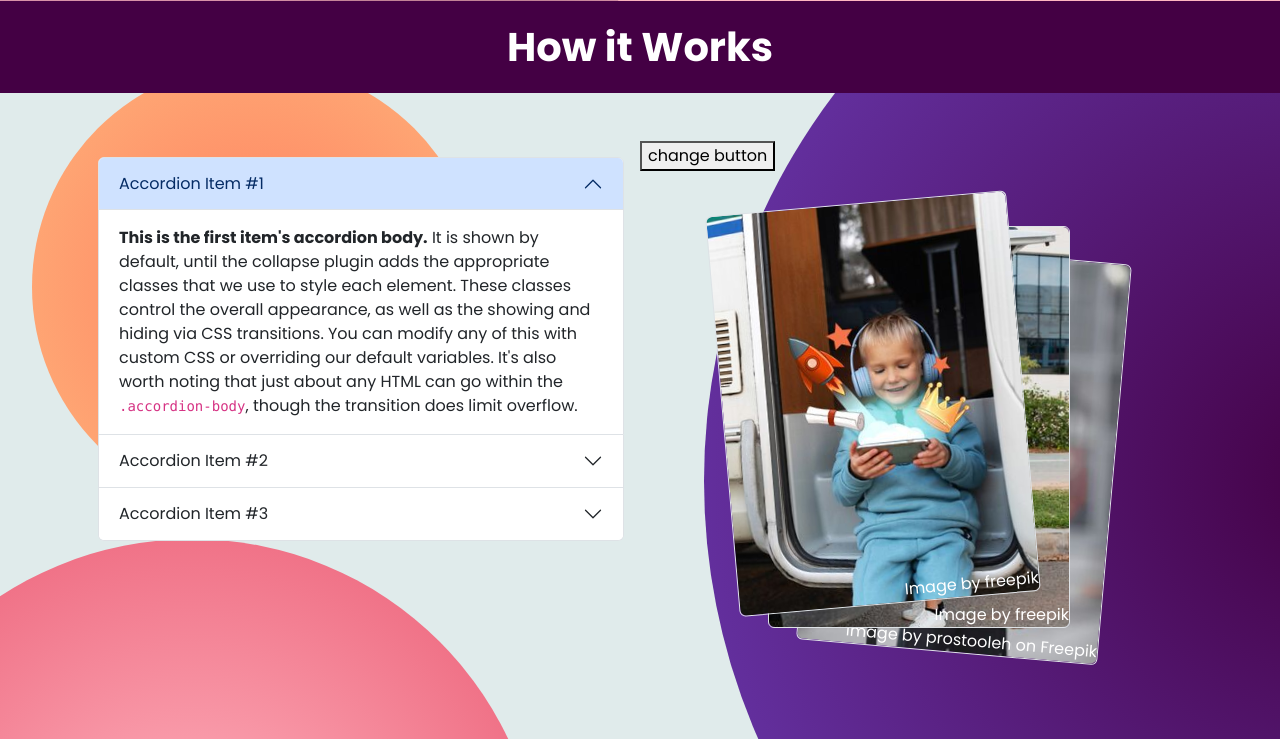
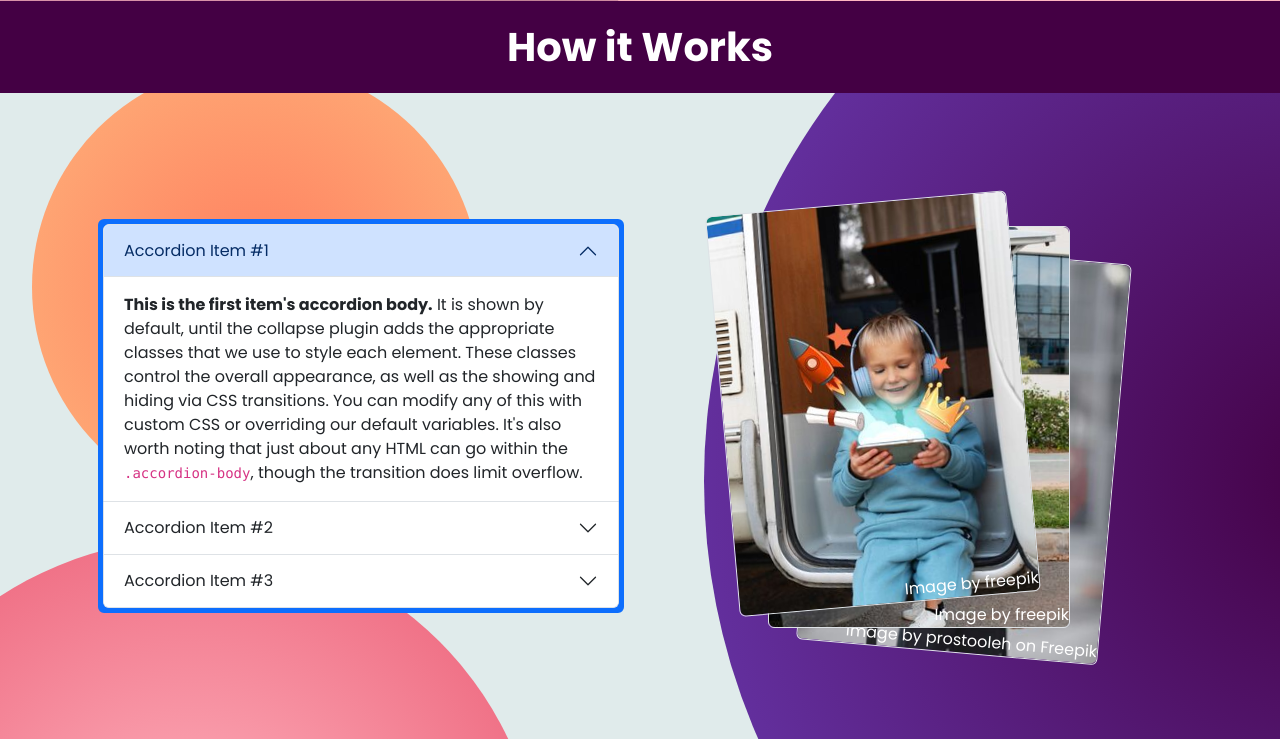
Before and after one commit to shumittaher/RideBuddy, a Django app: page / in a window 1280 px wide. Shown: the part 1371-2110 px from the top of the page. Run offline with Django 5.2, Linux system fonts and the light colour scheme; some libraries are stand-ins or nearby versions; some web fonts are replaced.

Commit message:
faq placement alignment center

```diff
--- a/RideSharing/templates/component_snippets/faq.html
+++ b/RideSharing/templates/component_snippets/faq.html
@@ -2,9 +2,9 @@
 
     <div class="row row-cols-1 row-cols-md-2 g-0 mx-auto" style="overflow: hidden;">
 
-        <div class="col p-3">
+        <div class="col p-3 d-flex align-items-center">
 
-            <div class="accordion" id="accordionPanelsStayOpenExample">
+            <div style="height: fit-content;" class="w-100 border bg-primary rounded border-5 border-primary accordion" onclick="handle_accordion_click()" id="accordionPanelsStayOpenExample">
                 <div class="accordion-item">
                     <h2 class="accordion-header">
                     <button class="accordion-button" type="button" data-bs-toggle="collapse" data-bs-target="#panelsStayOpen-collapseOne" aria-expanded="true" aria-controls="panelsStayOpen-collapseOne">
@@ -52,8 +52,7 @@
             <div class="position-absolute circle circleB"></div>
 
 
-            <div class="w-100 position-relative h-100" style="min-height: 550px;">
-                <button onclick="handle_change(event)">change button</button>
+            <div class="w-100 position-relative h-100" id="card_shuffle_div" style="min-height: 550px;">
 
                 <div class="position-absolute d-inline-block border rounded postions positionA">
 
@@ -94,9 +93,13 @@
 
 <script>
 
-    function handle_change(event) {
+    function handle_accordion_click() {
+        handle_change()
+    }
 
-        target_parent = event.currentTarget.parentNode
+    function handle_change() {
+
+        target_parent = document.getElementById('card_shuffle_div')
 
         array_of_classes = ['positionA', 'positionB', 'positionC']
 
```
